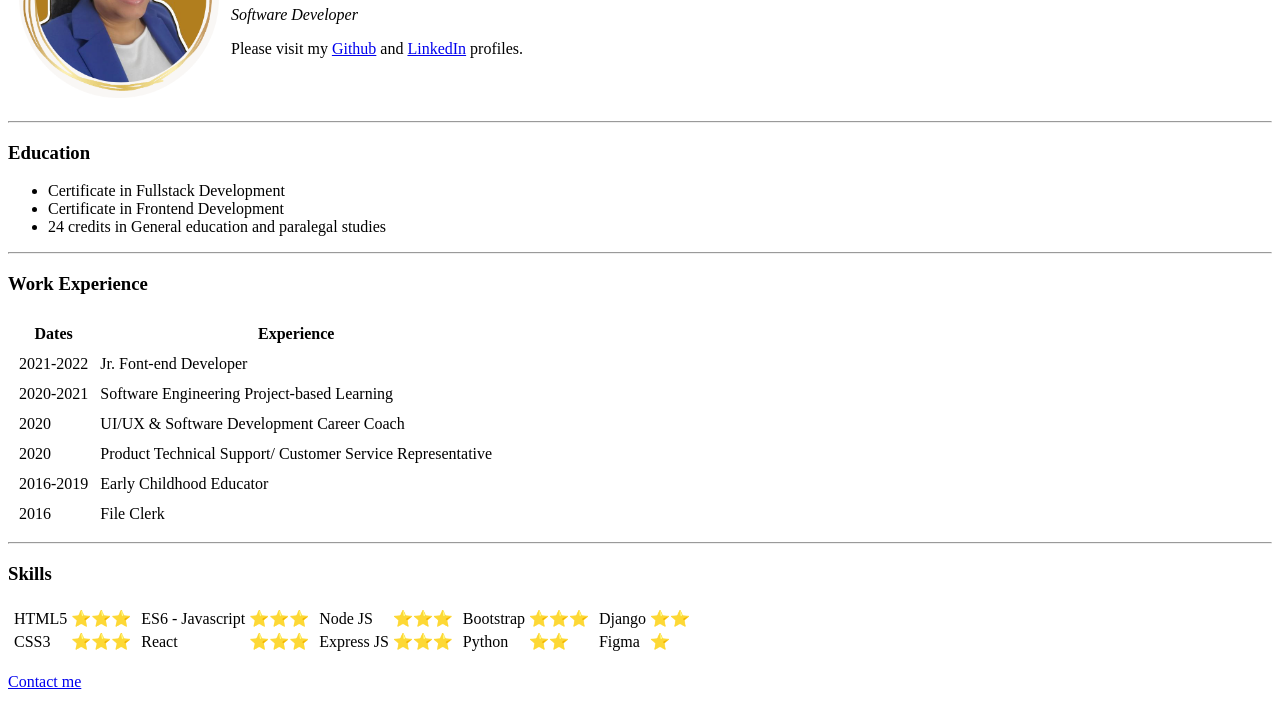
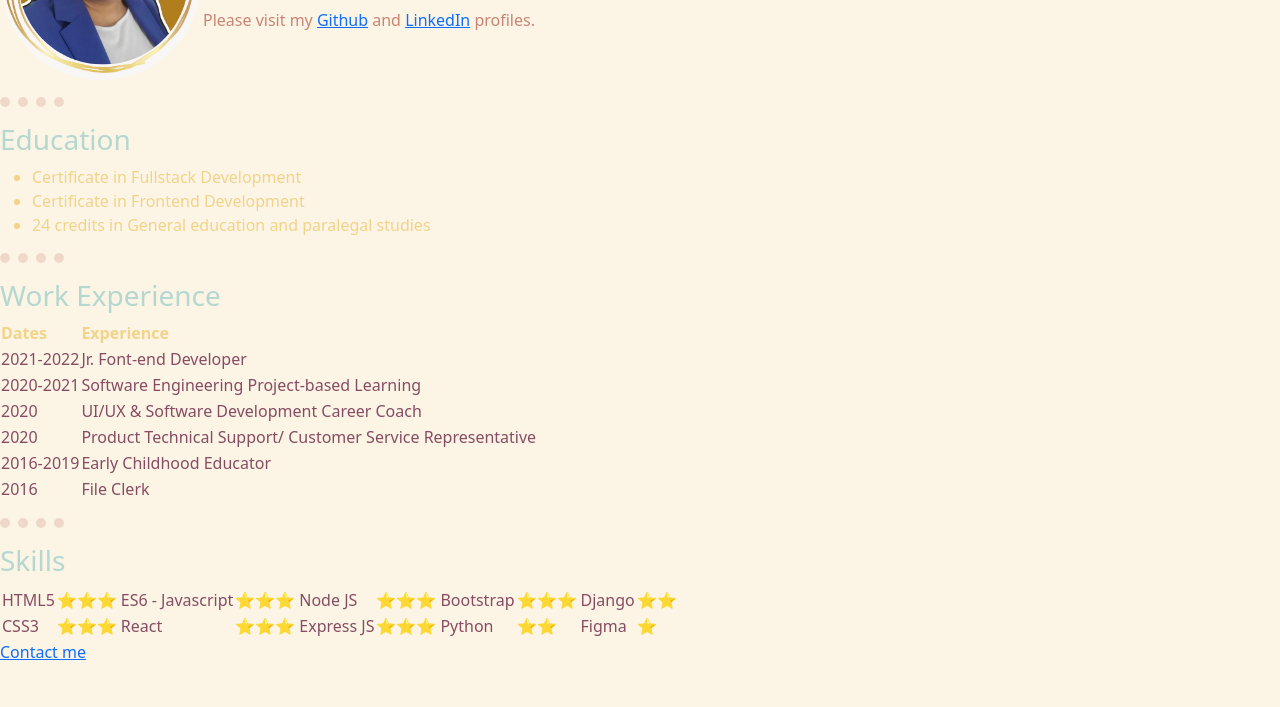
Before and after one commit to amandalynnes/cv2, a website: page index.html in a window 1280 px wide. Shown: the part 121-828 px from the top of the page. After the commit the page ends 801 px from the top, so only its background shows below. Drawn offline with nearby package versions, Linux system fonts and the light colour scheme.

Commit message:
Added css as well as prepped the project for bootstrap usage later on.
Added various colors to the pages of the site. The goal here was to practice using selectors to color various items. Will continue on and add in classes and ids to better utilize css and bootstrap features.

```diff
--- a/contact.html
+++ b/contact.html
@@ -5,8 +5,11 @@
     <meta http-equiv="X-UA-Compatible" content="IE=edge">
     <meta name="viewport" content="width=device-width, initial-scale=1.0">
     <title>Contact Me</title>
+    <link href="https://cdn.jsdelivr.net/npm/bootstrap@5.2.1/dist/css/bootstrap.min.css" rel="stylesheet" integrity="sha384-iYQeCzEYFbKjA/T2uDLTpkwGzCiq6soy8tYaI1GyVh/UjpbCx/TYkiZhlZB6+fzT" crossorigin="anonymous">
+    <link rel="stylesheet" href="/css/styles.css">
 </head>
 <body>
+    <script src="https://cdn.jsdelivr.net/npm/bootstrap@5.2.1/dist/js/bootstrap.bundle.min.js" integrity="sha384-u1OknCvxWvY5kfmNBILK2hRnQC3Pr17a+RTT6rIHI7NnikvbZlHgTPOOmMi466C8" crossorigin="anonymous"></script>
     <h1>Contact Information</h1>
 
     <ul>
--- /dev/null
+++ b/css/styles.css
@@ -0,0 +1,26 @@
+body {
+    background-color: #f2d28835;
+}
+
+hr {
+    border: none;
+    border-top: 10px dotted #C98474;
+    width: 5%;
+}
+
+h1, h3 {
+    color: #a7d2cbd8;
+}
+
+p {
+    color: #C98474;
+}
+
+
+li, th {
+    color: #F2D388;
+}
+
+td {
+    color: #874C62;
+}
--- a/index.html
+++ b/index.html
@@ -5,8 +5,12 @@
     <meta http-equiv="X-UA-Compatible" content="IE=edge">
     <meta name="viewport" content="width=device-width, initial-scale=1.0">
     <title>Amanda's cv</title>
+    <link href="https://cdn.jsdelivr.net/npm/bootstrap@5.2.1/dist/css/bootstrap.min.css" rel="stylesheet" integrity="sha384-iYQeCzEYFbKjA/T2uDLTpkwGzCiq6soy8tYaI1GyVh/UjpbCx/TYkiZhlZB6+fzT" crossorigin="anonymous">
+    <link rel="stylesheet" href="/css/styles.css">
 </head>
 <body>
+    <script src="https://cdn.jsdelivr.net/npm/bootstrap@5.2.1/dist/js/bootstrap.bundle.min.js" integrity="sha384-u1OknCvxWvY5kfmNBILK2hRnQC3Pr17a+RTT6rIHI7NnikvbZlHgTPOOmMi466C8" crossorigin="anonymous"></script>
+
     <table cellspacing="10">
         <tr>
             <td><img src="images/profile-pic.png" height="200" width="200" alt="Amanda's profile picture"></td>
--- /dev/null
+++ b/package.json
@@ -0,0 +1,5 @@
+{
+  "dependencies": {
+    "bootstrap": "^5.2.1"
+  }
+}
```
Also changed, not shown: 1 other file.
